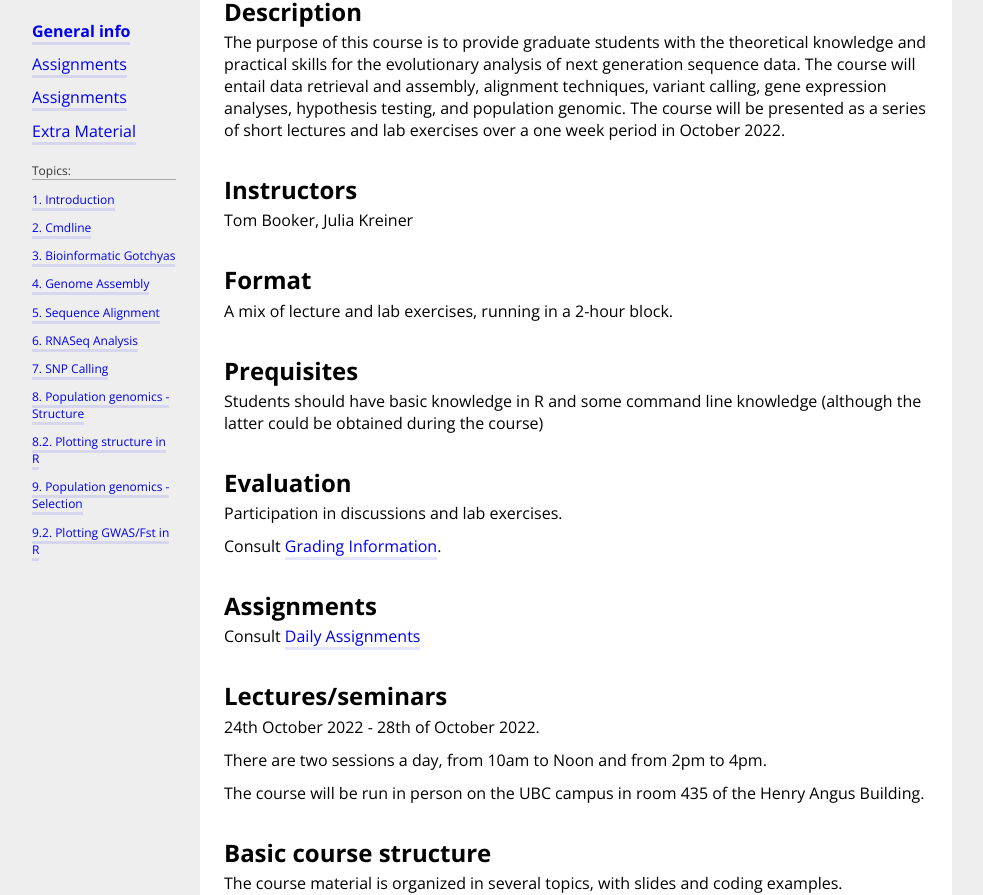
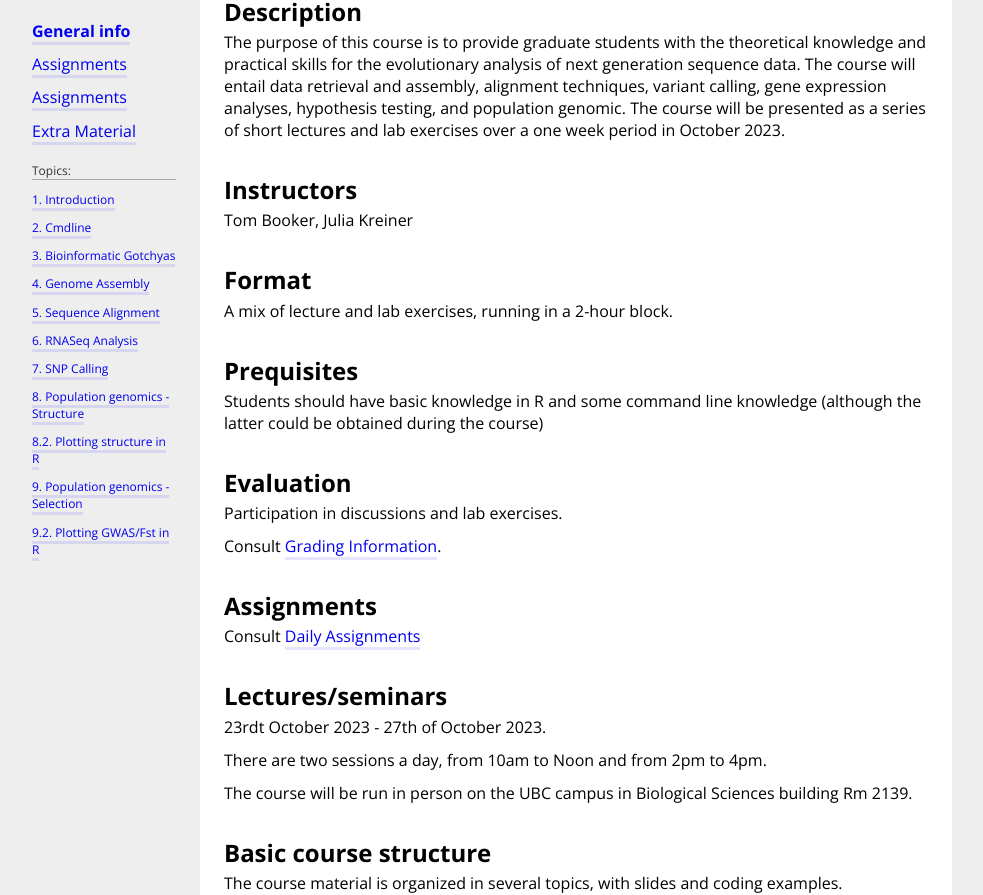
Before and after one commit to UBC-biol525D/UBC-biol525D.github.io, a Jekyll site: the page built from index.md, in a window 1280 px wide and 1400 px high. Shown: the part 177-1072 px from the top of the window, without its empty margins (64-1047 px from the left). Built offline with Jekyll 4.4.1, drawn with Linux system fonts in a browser that asks for light colours.

Commit message:
altered dates a little bit

```diff
--- a/index.md
+++ b/index.md
@@ -8,7 +8,7 @@ menuPosition: 1
 <h1>{{ site.courseName }}</h1>
 
 ## Description
-The purpose of this course is to provide graduate students with the theoretical knowledge and practical skills for the evolutionary analysis of next generation sequence data. The course will entail data retrieval and assembly, alignment techniques, variant calling, gene expression analyses, hypothesis testing, and population genomic. The course will be presented as a series of short lectures and lab exercises over a one week period in October 2022.
+The purpose of this course is to provide graduate students with the theoretical knowledge and practical skills for the evolutionary analysis of next generation sequence data. The course will entail data retrieval and assembly, alignment techniques, variant calling, gene expression analyses, hypothesis testing, and population genomic. The course will be presented as a series of short lectures and lab exercises over a one week period in October 2023.
 
 ## Instructors
 Tom Booker, Julia Kreiner
@@ -28,11 +28,11 @@ Consult [Grading Information](resources/grading.md).
 Consult [Daily Assignments](resources/daily_assignments.md)
 
 ## Lectures/seminars
-24th October 2022 - 28th of October 2022.
+23rdt October 2023 - 27th of October 2023.
 
 There are two sessions a day, from 10am to Noon and from 2pm to 4pm.
 
-The course will be run in person on the UBC campus in room 435 of the Henry Angus Building.
+The course will be run in person on the UBC campus in Biological Sciences building Rm 2139.
 
 ## Basic course structure
 
```
Also changed, not shown: Topic_6/README.md (+5 -5 lines).
